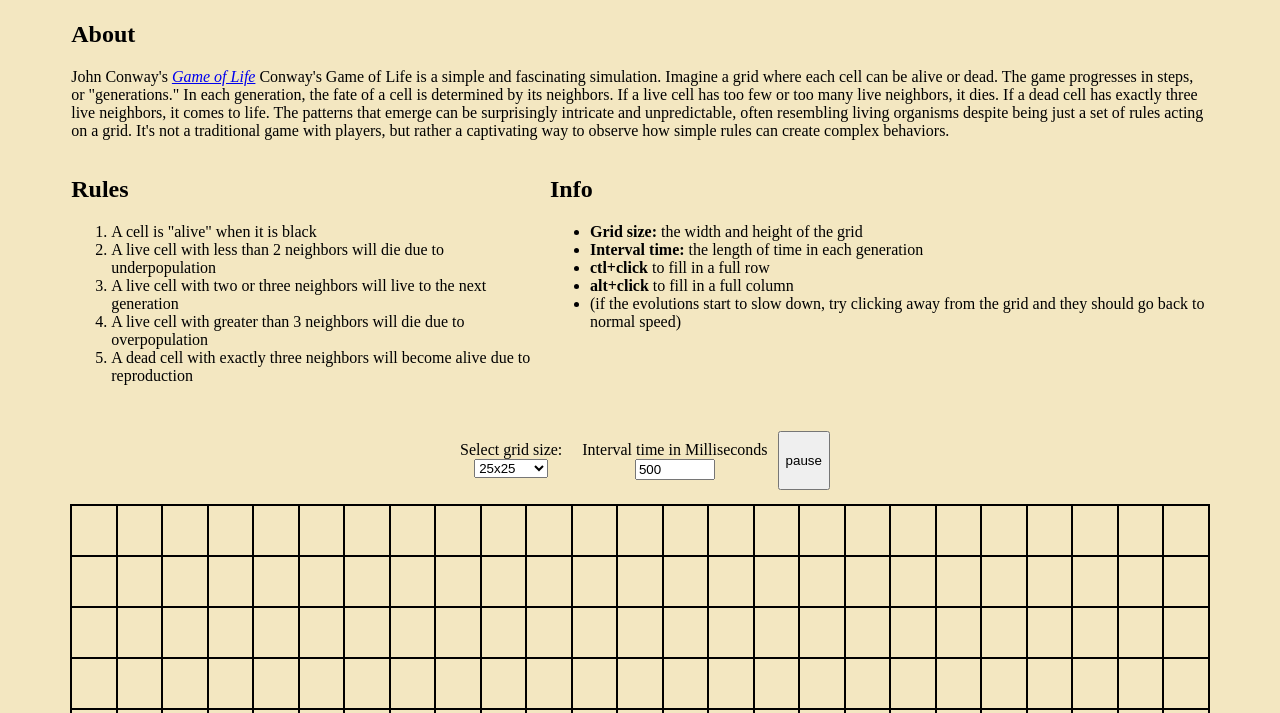
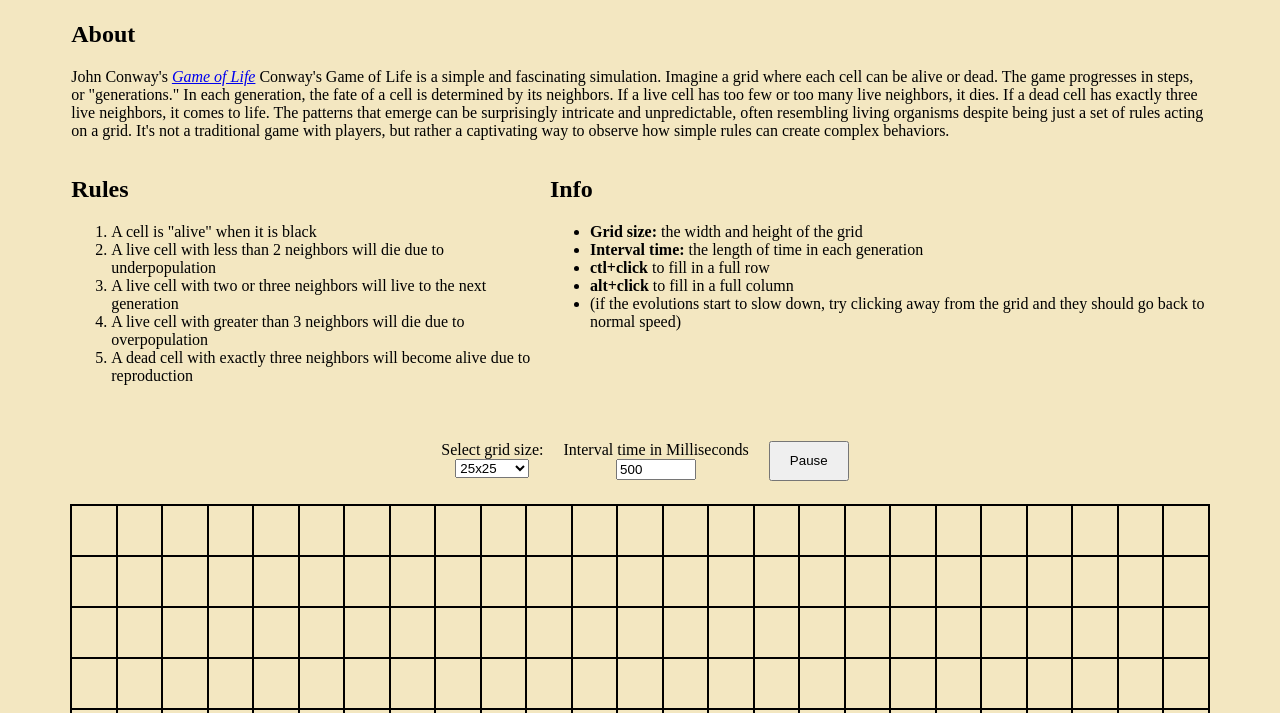
Before and after one commit to roecha/Conways-Game-of-Life, a plain HTML site: page index.html in a window 1280 px wide. Both pictures are taken after a click on the button "Play". Shown: the part 87-800 px from the top of the page. Drawn offline with Linux system fonts and the light colour scheme.

Commit message:
FIxed pause button disappearing

```diff
--- a/app.js
+++ b/app.js
@@ -1,7 +1,7 @@
 const gridContainer = document.getElementById("grid-container");
 const selectValue = document.getElementById("select-value");
 const settings = document.getElementById("settings");
-const play = document.getElementById("playButton");
+const play = document.getElementById("play-button");
 let interval;
 
 // Initialize the game board
@@ -168,8 +168,9 @@ function playGame() {
     let intervalTime = document.getElementById("interval");
 
     if (intervalTime.value > 0 && intervalTime.value <= 10000) {
-        pauseButton.innerHTML = "pause";
+        pauseButton.innerText = "Pause";
         pauseButton.setAttribute("onclick", "pauseGame()");
+        pauseButton.setAttribute("id", "play-button");
 
         settings.removeChild(settings.lastElementChild);
         settings.appendChild(pauseButton);
--- a/index.html
+++ b/index.html
@@ -57,7 +57,7 @@
                 />
             </div>
 
-            <button id="play-button" onclick="playGame()"><b>Play</b></button>
+            <button id="play-button" onclick="playGame()">Play</button>
         </div>
 
         <div id="grid-container"></div>
```
